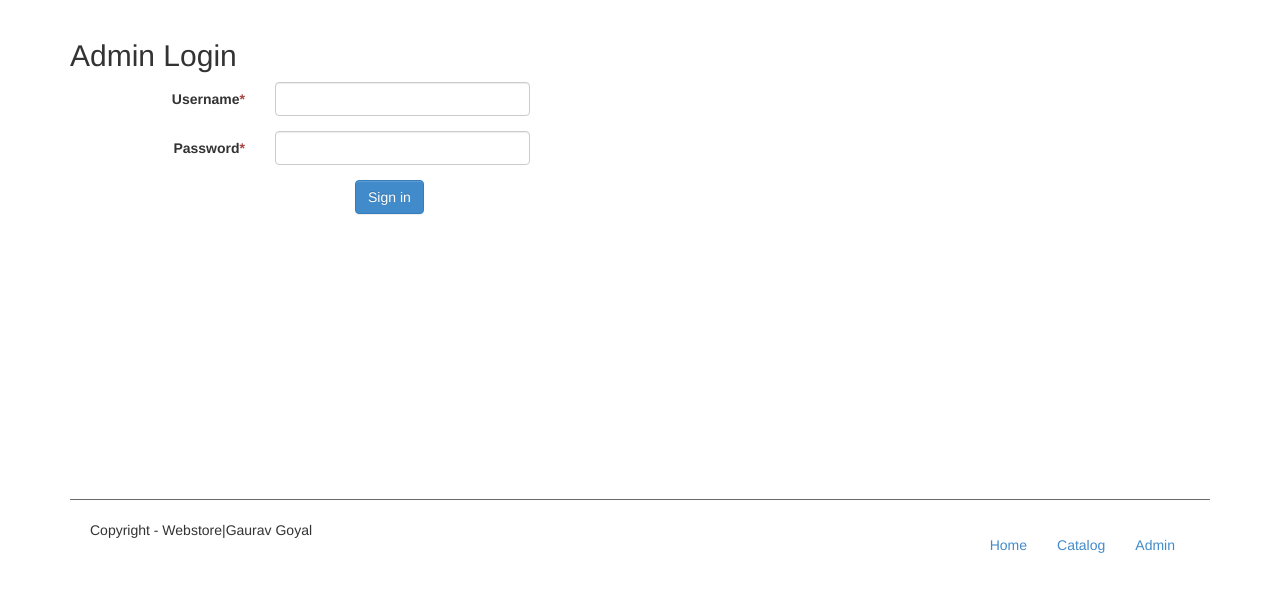
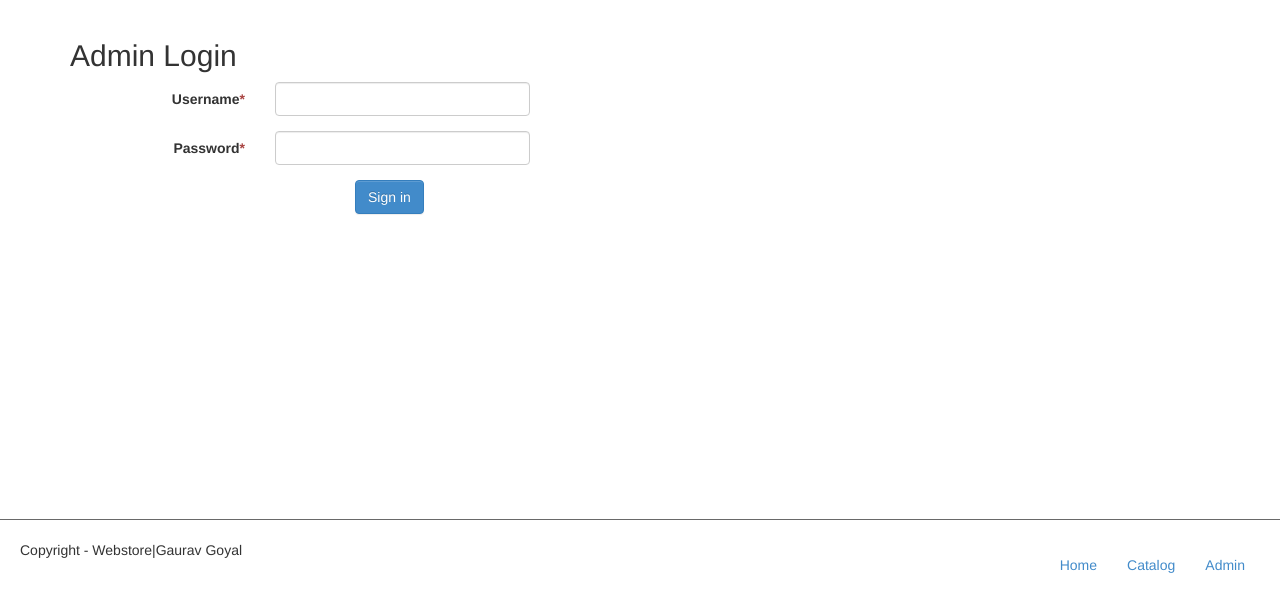
Before and after one commit to goyal1092/webstore, a Flask app: page /admin/login/ in a window 1280 px wide. Shown: the part 105-717 px from the top of the page. Run offline with Flask 2, Linux system fonts and the light colour scheme; data comes from the database, SQL or seed files in the repository; both versions use the stored data as it was after the commit.

Commit message:
Final commit.

```diff
--- a/app/templates/admin-panel/admin.html
+++ b/app/templates/admin-panel/admin.html
@@ -39,7 +39,7 @@
             {% endif %}
         {% endwith %}
         {% block content %} {% endblock %}
-    </div>
+    </div></div>
 
     <footer>
         <div class="row">
--- a/app/templates/admin-panel/product.html
+++ b/app/templates/admin-panel/product.html
@@ -65,6 +65,7 @@
             </tbody>
         </table>
     </div>
+
     <br>
     <div class="col-md-12"><a href="{{ url_for('admin_base') }}">Back to admin page</a></div>
 {% endblock %}
--- a/app/templates/base.html
+++ b/app/templates/base.html
@@ -35,7 +35,7 @@
 
 </header>
 
-<div id="main">
+<div id="main" style="margin-bottom: 20px">
 {% with messages = get_flashed_messages(with_categories=true) %}
   {% if messages %}
     <ul class=flashes>
@@ -48,6 +48,8 @@
 <br>
 
  {% block content %} {% endblock %}
+
+</div>
 </div>
 
  <footer>
```
Also changed, not shown: app.db.
